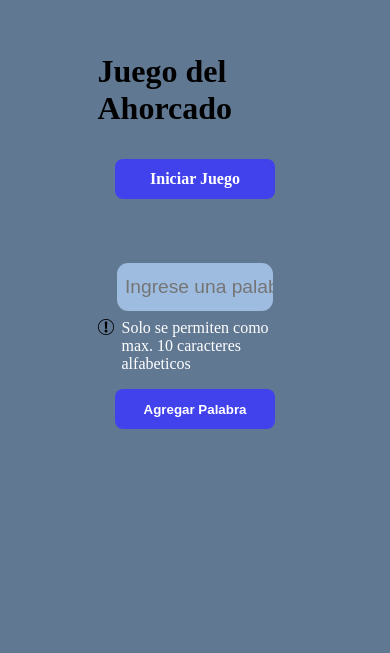
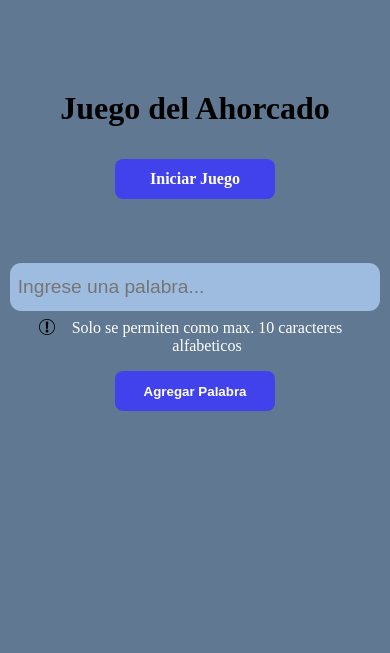
Before and after one commit to Gefq2021/Sprint2-JuegoDelAhorcado, a plain HTML site: page index.html in a window 390 px wide. Shown: the part 191-844 px from the top of the page. Drawn offline with Linux system fonts and the light colour scheme.

Commit message:
agregamos un media queries

```diff
--- a/css/styles-index.css
+++ b/css/styles-index.css
@@ -99,3 +99,25 @@ img {
 .boton:hover {
     background-color: #0000ff;
 }
+
+@media screen and (max-width: 480px) {
+    .contenedor {
+        width: 100%;
+    }
+
+    .contenedor h1 {
+        text-align: center;
+    }
+
+    #input {
+        width: 95%;
+    }
+
+    .adventencia {
+        width: 80%;
+    }
+
+    .adventencia p {
+        text-align: center;
+    }
+}
```
